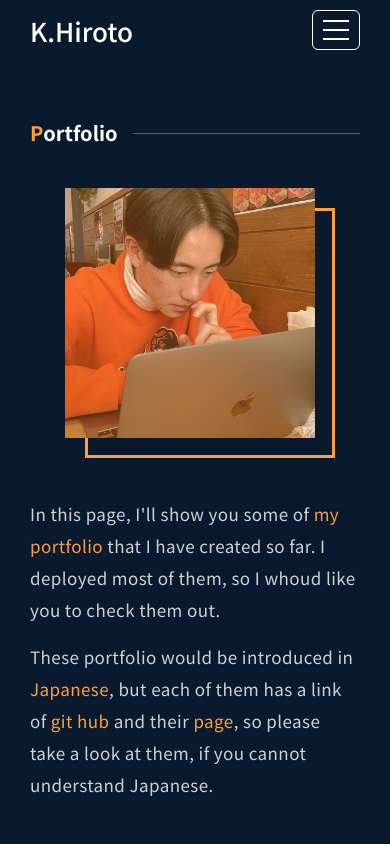
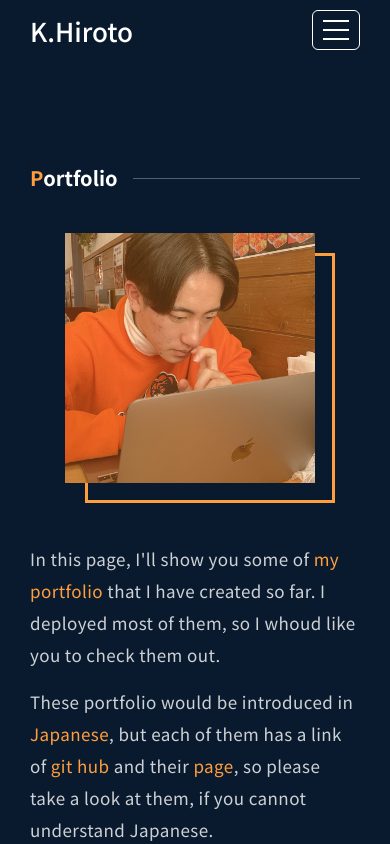
Before and after one commit to Kdaito/my-page, a Next.js app: page /products in a window 390 px wide. Shown: the top 844 px of the page. Built offline with nearby package versions, Linux system fonts and the light colour scheme.

Commit message:
余白調整

```diff
--- a/pages/products.tsx
+++ b/pages/products.tsx
@@ -93,7 +93,7 @@ const Experience: React.VFC = () => {
   return (
     <>
       <Head title="products" />
-      <div className="h-[100vh] pt-[90px] flex items-center justify-center w-[100%] md:w-[600px] lg:w-[800px] px-[30px] md:px-0 mx-auto">
+      <div className="h-[100vh] pt-[180px] sm:pt-[90px] flex items-center justify-center w-[100%] md:w-[600px] lg:w-[800px] px-[30px] md:px-0 mx-auto">
         <div>
           <h2 className="w-[100%] lg:w-[70%] text-[20px] lg:text-[32px] font-bold mb-[40px] lg:mb-[50px] flex items-center after:h-[1px] after:grow after:bg-text/[0.3] after:ml-[15px] lg:after:ml-[30px]">
             <span className="text-point-main">P</span>ortfolio
@@ -127,7 +127,7 @@ const Experience: React.VFC = () => {
           </div>
         </div>
       </div>
-      <div className="pt-[20px] lg:pt-[100px] pb-[100px]">
+      <div className="py-[100px]">
         <div className="w-[100%] md:w-[700px] px-[30px] lg:px-0 lg:w-[800px] mx-auto flex items-center justify-center gap-[60px] lg:gap-[150px] flex-col py-[30px]">
           {products.map((product, index) => (
             <div key={product.title} className="w-full">
```
